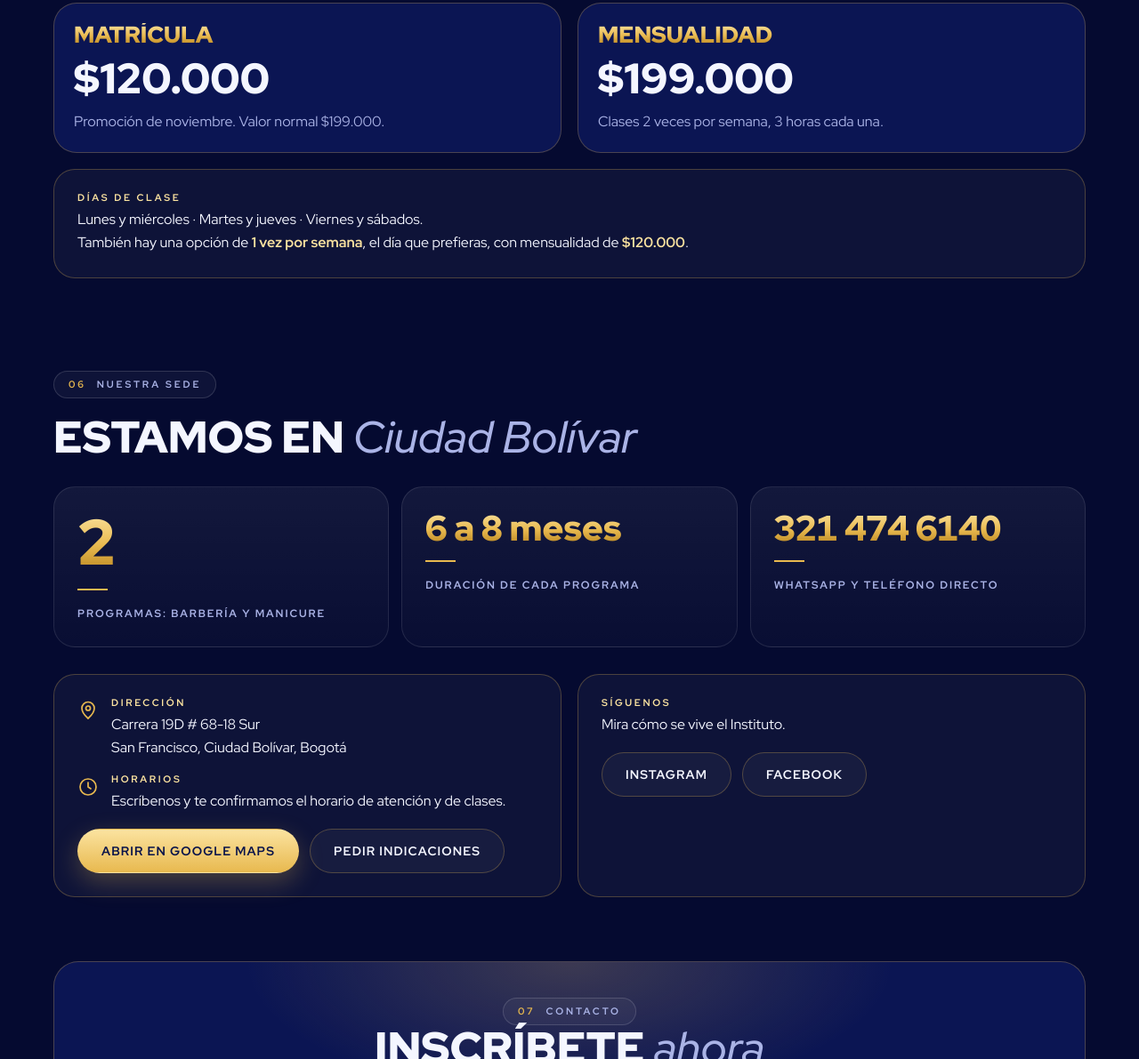
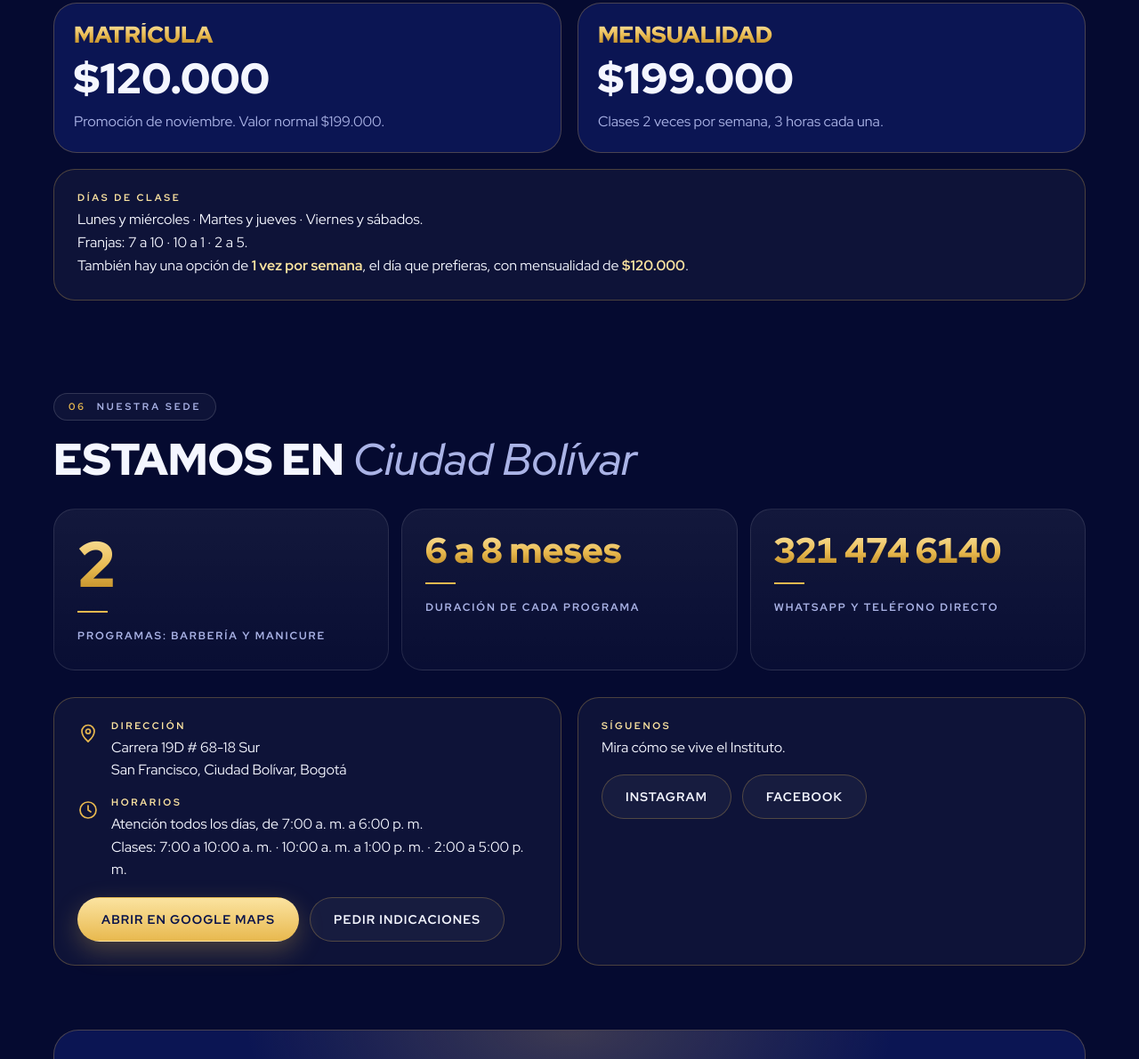
Before and after one commit to xandresxx10-coder/velari-instituto, a plain HTML site: page index.html in a window 1280 px wide. Shown: the part 3107-4298 px from the top of the page at 89% size. Drawn offline with Linux system fonts and the light colour scheme.

Commit message:
Horarios de atencion y de clases reales
Co-Authored-By: Claude Sonnet 5.5 <noreply@anthropic.com>

```diff
--- a/index.html
+++ b/index.html
@@ -231,7 +231,7 @@ footer p{margin:0}
       <article class="prog"><div class="b"><h3 class="gold">Matrícula</h3><p style="font:900 clamp(34px,8vw,48px)/1 var(--font);color:var(--text)">$120.000</p><p>Promoción de noviembre. Valor normal $199.000.</p></div></article>
       <article class="prog"><div class="b"><h3 class="gold">Mensualidad</h3><p style="font:900 clamp(34px,8vw,48px)/1 var(--font);color:var(--text)">$199.000</p><p>Clases 2 veces por semana, 3 horas cada una.</p></div></article>
     </div>
-    <div class="card" style="margin-top:18px"><div class="row"><div><b>Días de clase</b>Lunes y miércoles · Martes y jueves · Viernes y sábados.<br>También hay una opción de <b style="display:inline;letter-spacing:0;text-transform:none;font:700 16px/1 var(--font)">1 vez por semana</b>, el día que prefieras, con mensualidad de <b style="display:inline;letter-spacing:0;text-transform:none;font:700 16px/1 var(--font)">$120.000</b>.</div></div></div>
+    <div class="card" style="margin-top:18px"><div class="row"><div><b>Días de clase</b>Lunes y miércoles · Martes y jueves · Viernes y sábados.<br>Franjas: 7 a 10 · 10 a 1 · 2 a 5.<br>También hay una opción de <b style="display:inline;letter-spacing:0;text-transform:none;font:700 16px/1 var(--font)">1 vez por semana</b>, el día que prefieras, con mensualidad de <b style="display:inline;letter-spacing:0;text-transform:none;font:700 16px/1 var(--font)">$120.000</b>.</div></div></div>
   </section>
 
   <section class="s" id="sede">
@@ -245,7 +245,7 @@ footer p{margin:0}
     <div class="sede">
       <div class="card">
         <div class="row"><svg viewBox="0 0 24 24" fill="none" stroke="currentColor" stroke-width="1.700" stroke-linecap="round" stroke-linejoin="round" aria-hidden="true"><path d="M12 21s7-6.100 7-11.500A7 7 0 0 0 5 9.500C5 14.900 12 21 12 21Z"/><circle cx="12" cy="9.500" r="2.500"/></svg><div><b>Dirección</b>Carrera 19D # 68-18 Sur<br>San Francisco, Ciudad Bolívar, Bogotá</div></div>
-        <div class="row"><svg viewBox="0 0 24 24" fill="none" stroke="currentColor" stroke-width="1.700" stroke-linecap="round" stroke-linejoin="round" aria-hidden="true"><circle cx="12" cy="12" r="9"/><path d="M12 7v5l3 2"/></svg><div><b>Horarios</b>Escríbenos y te confirmamos el horario de atención y de clases.</div></div>
+        <div class="row"><svg viewBox="0 0 24 24" fill="none" stroke="currentColor" stroke-width="1.700" stroke-linecap="round" stroke-linejoin="round" aria-hidden="true"><circle cx="12" cy="12" r="9"/><path d="M12 7v5l3 2"/></svg><div><b>Horarios</b>Atención todos los días, de 7:00 a. m. a 6:00 p. m.<br>Clases: 7:00 a 10:00 a. m. · 10:00 a. m. a 1:00 p. m. · 2:00 a 5:00 p. m.</div></div>
         <div class="cta-row" style="margin-top:0">
           <a class="btn btn-gold" href="https://www.google.com/maps/search/?api=1&amp;query=Carrera+19D+68-18+Sur+Bogot%C3%A1" target="_blank" rel="noopener">Abrir en Google Maps</a>
           <a class="btn btn-line" href="https://wa.me/573214746140?text=Hola%2C%20%C2%BFme%20pueden%20indicar%20c%C3%B3mo%20llegar%20al%20Instituto%20de%20Belleza%20Velari%3F" target="_blank" rel="noopener">Pedir indicaciones</a>
```
